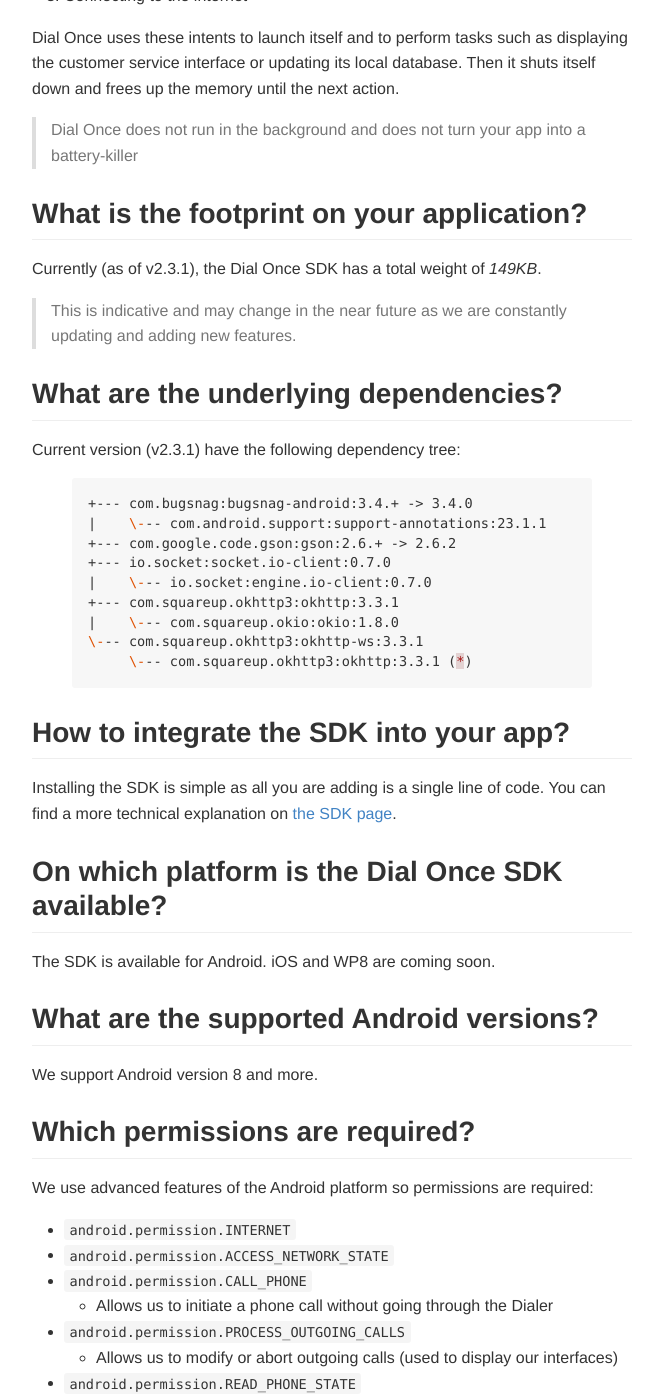
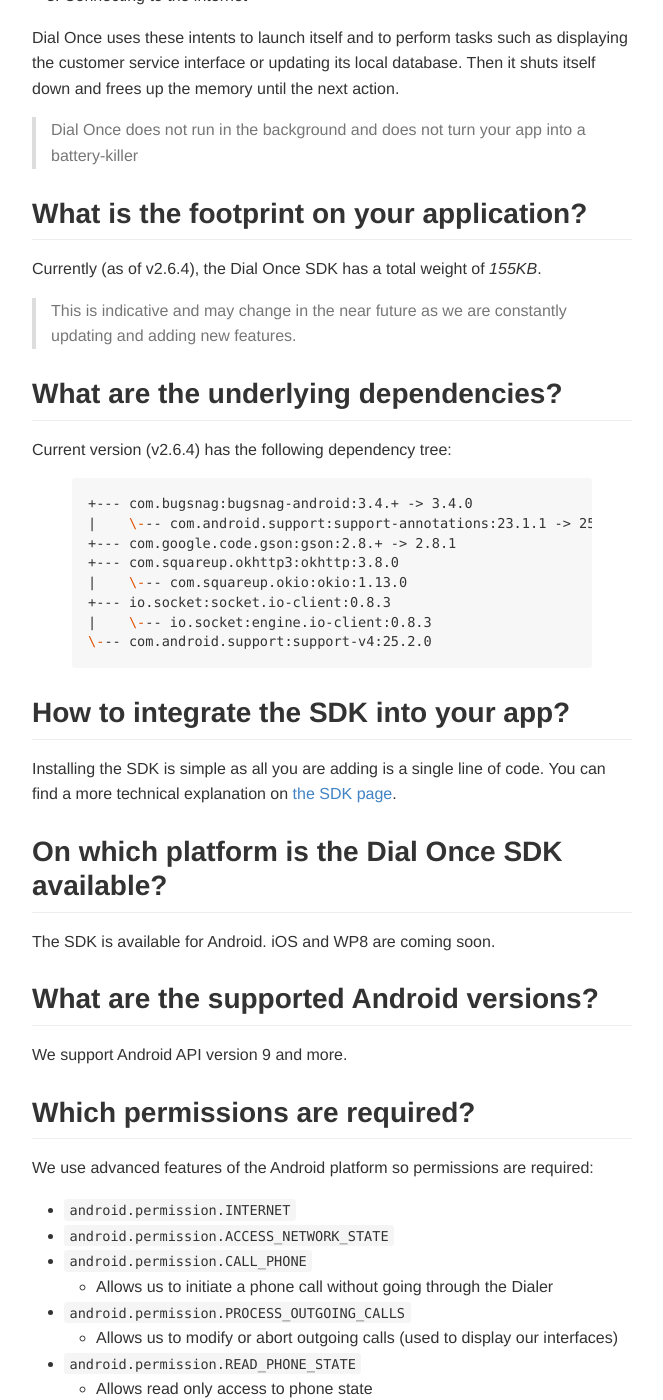
Before and after one commit to dialonce/dialonce.github.io, a Jekyll site: the page built from android/specs/index.md, in a window 1280 px wide and 1400 px high, scrolled down 854 px. Shown: the whole window, without its empty margins (308-971 px from the left). Built offline with Jekyll 4.4.1, drawn with Linux system fonts in a browser that asks for light colours.

Commit message:
Update Dial-Once Android SDK information

```diff
--- a/android/specs/index.md
+++ b/android/specs/index.md
@@ -32,24 +32,23 @@
 What is the footprint on your application?
 ------------------------------------------
 
-Currently (as of v2.3.1), the Dial Once SDK has a total weight of *149KB*.
+Currently (as of v2.6.4), the Dial Once SDK has a total weight of *155KB*.
 
 > This is indicative and may change in the near future as we are constantly updating and adding new features.
 
 What are the underlying dependencies?
 ------------------------------------------
 
-Current version (v2.3.1) have the following dependency tree:
+Current version (v2.6.4) has the following dependency tree:
 {% highlight md %}
 +--- com.bugsnag:bugsnag-android:3.4.+ -> 3.4.0
-|    \--- com.android.support:support-annotations:23.1.1
-+--- com.google.code.gson:gson:2.6.+ -> 2.6.2
-+--- io.socket:socket.io-client:0.7.0
-|    \--- io.socket:engine.io-client:0.7.0
-+--- com.squareup.okhttp3:okhttp:3.3.1
-|    \--- com.squareup.okio:okio:1.8.0
-\--- com.squareup.okhttp3:okhttp-ws:3.3.1
-     \--- com.squareup.okhttp3:okhttp:3.3.1 (*)
+|    \--- com.android.support:support-annotations:23.1.1 -> 25.2.0
++--- com.google.code.gson:gson:2.8.+ -> 2.8.1
++--- com.squareup.okhttp3:okhttp:3.8.0
+|    \--- com.squareup.okio:okio:1.13.0
++--- io.socket:socket.io-client:0.8.3
+|    \--- io.socket:engine.io-client:0.8.3
+\--- com.android.support:support-v4:25.2.0
 {% endhighlight %}
 
 How to integrate the SDK into your app?
@@ -65,7 +64,7 @@
 What are the supported Android versions?
 -------------------------------------------------
 
-We support Android version 8 and more.
+We support Android API version 9 and more.
 
 Which permissions are required?
 -------------------------------
```
Also changed, not shown: android/howto/index.md (+2 -2 lines), Gemfile.lock (deleted), 2 other files.
